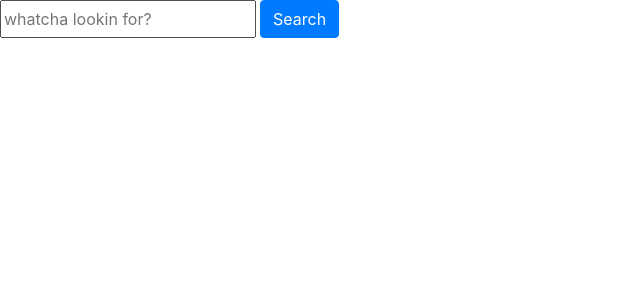
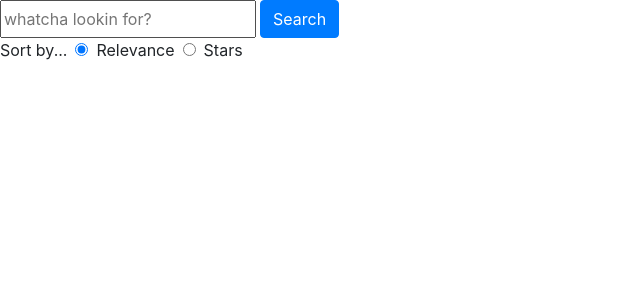
Before and after one commit to eemshi/re-query, a Next.js app: page / in a window 1280 px wide. Shown: the top 300 px of the page, without its empty margins (0-640 px from the left). Built offline with nearby package versions, Linux system fonts and the light colour scheme.

Commit message:
refactor search handler, add sort options

```diff
--- a/pages/index.js
+++ b/pages/index.js
@@ -1,12 +1,32 @@
-import React, {useState} from 'react'
-import {InputGroup, Button} from 'react-bootstrap'
+import React, { useState, useEffect } from 'react'
+import { InputGroup, Button } from 'react-bootstrap'
 import Head from 'next/head';
 import axios from 'axios'
 
 const Index = () => {
-    const [query, setQuery] = useState('')
-    const [sort, setSort] = useState(null)
+    const [query, setQuery] = useState("")
+    const [sort, setSort] = useState("relevance")
     const [repos, setRepos] = useState([])
+
+    const handleSearch = async () => {
+      try {
+        if (query) {
+          const res = await axios.get('/search', {
+            params: { q: query, sort }
+          })
+          setRepos(res.data)
+        } else {
+          setRepos([])
+        }
+      } catch(err) {
+        console.log(err)
+      }
+    }
+
+    useEffect(() => {
+      handleSearch()
+    }, [sort])
+
     return (
       <div>
         <Head>
@@ -20,26 +40,41 @@ const Index = () => {
         </Head>
 
         <InputGroup>
-          <input type="text" name="search"
-            id="search-input" className="mr-1"
+          <input type="text"
+            name="search"
+            id="search-input"
+            className="mr-1"
             placeholder="whatcha lookin for?"
             onChange={(e) => setQuery(e.target.value)} />
           <Button variant="primary"
-            onClick={() => {
-              axios.get('/search', {
-                params: {
-                  q: query,
-                  sort: sort
-                }
-              }).then((res) => {
-                // TODO: figure out why it's not setting
-                setRepos(res.data)
-                console.log(res.data)
-              }).catch((err) => {
-                console.log(err)
-              })
-            }}>Search</Button>
+            onClick={handleSearch}>Search</Button>
         </InputGroup>
+
+        <div>
+          Sort by...
+          <input type="radio"
+            name="sort"
+            value="relevance"
+            checked={sort === "relevance"}
+            className="ml-2 mr-2"
+            onChange={(e) => setSort(e.target.value)} />
+            Relevance
+          <input type="radio"
+            name="sort"
+            value="stars"
+            checked={sort === "stars"}
+            className="ml-2 mr-2"
+            onChange={(e) => setSort(e.target.value)} />
+            Stars
+        </div>
+
+        {repos.length > 0 &&
+          <>
+            <h2>Results for '{query}'</h2>
+            {repos.map((repo) =>
+              <div key={repo.id}>{repo.full_name}, {repo.stargazers_count}</div>)}
+          </>
+        }
       </div>
     )
   }
```
Also changed, not shown: ssr-server.js (+6 -5 lines).
